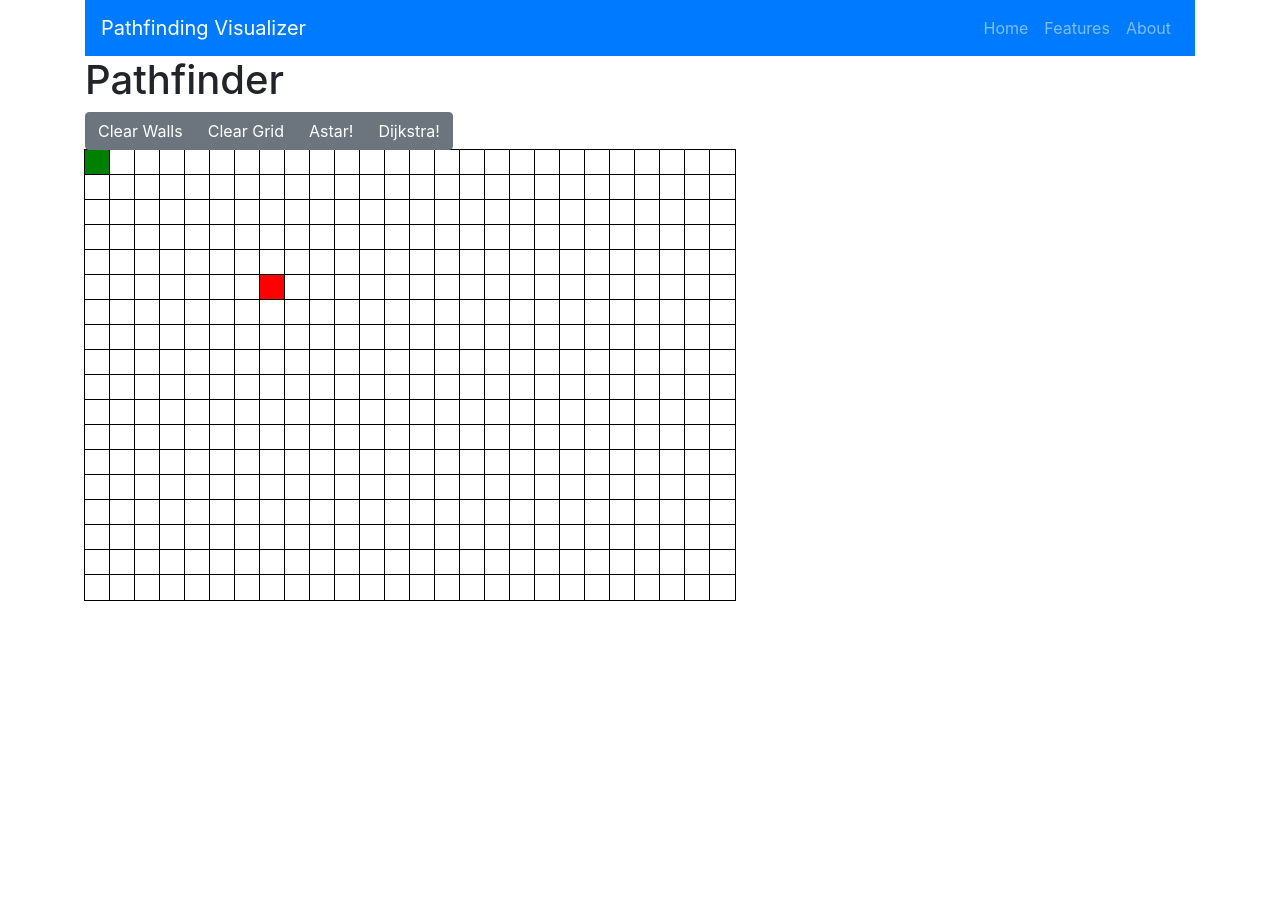
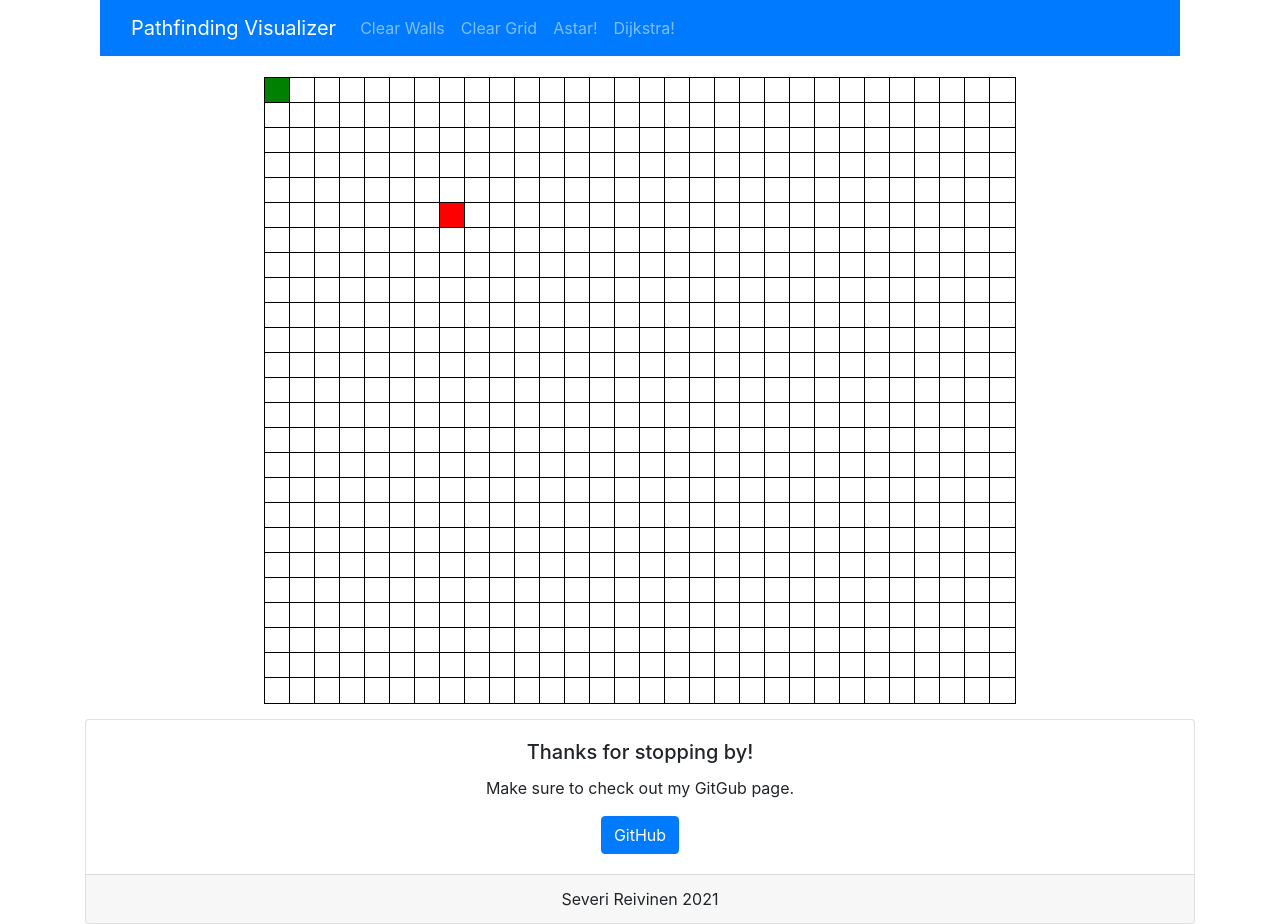
Before and after one commit to severireivinen/Pathfinding-Visualizer, a React (Create React App) app: page / in a window 1280 px wide. Before the commit the page ends 800 px from the top, so only its background shows below. Built offline with nearby package versions, Linux system fonts and the light colour scheme.

Commit message:
CSS optimization

```diff
--- a/src/App.js
+++ b/src/App.js
@@ -1,13 +1,14 @@
 import React from 'react'
+import Footer from './components/Footer'
 import Grid from './components/Grid'
-import Header from './components/Header'
+import './styles/App.css'
 
 const App = () => {
 
   return (
     <div className='container'>
-      <Header />
       <Grid />
+      <Footer />
     </div>
   )
 }
--- /dev/null
+++ b/src/components/Footer.js
@@ -0,0 +1,26 @@
+import React from 'react'
+import { Button, Card } from 'react-bootstrap'
+
+const Footer = () => {
+    const goTohub = () => {
+        window.open('https://github.com/severireivinen', '_blank').focus()
+    }
+
+    return (
+        <Card>
+            <Card.Body>
+                <Card.Title>Thanks for stopping by!</Card.Title>
+                <Card.Text>
+                    Make sure to check out my GitGub page.
+                </Card.Text>
+                <Button onClick={goTohub} variant='primary'>GitHub</Button>
+            </Card.Body>
+            <Card.Footer>
+                Severi Reivinen 2021
+            </Card.Footer>
+
+        </Card>
+    )
+}
+
+export default Footer
--- a/src/components/Grid.js
+++ b/src/components/Grid.js
@@ -4,11 +4,11 @@ import Node from './Node'
 import { dijkstra } from '../services/dijkstra'
 import { astar } from '../services/astar'
 import '../styles/Grid.css'
-import { Table } from 'react-bootstrap'
+import { Container, Table } from 'react-bootstrap'
 
 
-const ROW_COUNT = 18
-const COL_COUNT = 26
+const ROW_COUNT = 25
+const COL_COUNT = 30
 
 const Grid = () => {
     const [grid, setGrid] = useState([])
@@ -37,6 +37,8 @@ const Grid = () => {
         }
         setGrid(initialGrid)
     }, []) //eslint-disable-line
+
+    console.log(grid)
 
     const createNode = (row, col) => {
         return {
@@ -271,16 +273,15 @@ const Grid = () => {
 
 
     return (
-        <div>
-            <div>
+        <Container className='grid'>
+
             <GridSettings
                 clearWalls={clearWalls}
                 visualizeDijkstra={() => visualize('Dijkstra')}
                 visualizeAstar={() => visualize('Astar')}
                 clearGrid={() => clearGrid()}
             />
-            </div>
-            <Table className='grid-container'>
+            <Table responsive className='grid-container'>
                 <tbody className='grid'>
                     {grid.map((row, rowIndex) => {
                         return (
@@ -307,7 +308,7 @@ const Grid = () => {
                     })}
                 </tbody>
             </Table>
-        </div>
+        </Container>
     )
 }
 
--- a/src/components/GridSettings.js
+++ b/src/components/GridSettings.js
@@ -1,21 +1,21 @@
 import React from 'react'
-import { Button, ButtonGroup } from 'react-bootstrap'
+import { Container, Nav, Navbar } from 'react-bootstrap'
 
-const GridSettings = ({ clearWalls, clearGrid, visualizeAstar, visualizeDijkstra }) => {
-    return (
-        <div>
-            <h1>Pathfinder</h1>
-            <div>
-                <ButtonGroup aria-label="Settings for grid">
-                    <Button onClick={clearWalls} variant='secondary'>Clear Walls</Button>
-                    <Button onClick={clearGrid} variant='secondary'>Clear Grid</Button>
-                    <Button onClick={visualizeAstar} variant='secondary'>Astar!</Button>
-                    <Button onClick={visualizeDijkstra} variant='secondary'>Dijkstra!</Button>
-                </ButtonGroup>
-            </div>
-        </div>
-
-    )
-}
+const GridSettings = ({ clearWalls, clearGrid, visualizeAstar, visualizeDijkstra }) => (
+    <Navbar bg='primary' variant='dark' expand='lg' sticky='top'>
+        <Container>
+            <Navbar.Brand>Pathfinding Visualizer</Navbar.Brand>
+            <Navbar.Toggle aria-controls='basic-navbar-nav' />
+            <Navbar.Collapse id='basic-navbar-nav'>
+                <Nav className='me-auto'>
+                    <Nav.Link onClick={clearWalls}>Clear Walls</Nav.Link>
+                    <Nav.Link onClick={clearGrid}>Clear Grid</Nav.Link>
+                    <Nav.Link onClick={visualizeAstar}>Astar!</Nav.Link>
+                    <Nav.Link onClick={visualizeDijkstra}>Dijkstra!</Nav.Link>
+                </Nav>
+            </Navbar.Collapse>
+        </Container>
+    </Navbar>
+)
 
 export default GridSettings
--- a/src/components/Header.js
+++ /dev/null
@@ -1,17 +0,0 @@
-import React from 'react'
-import { Container, Nav, Navbar } from 'react-bootstrap'
-
-const Header = () => (
-    <Navbar bg="primary" variant="dark">
-        <Container>
-            <Navbar.Brand href="#home">Pathfinding Visualizer</Navbar.Brand>
-            <Nav className="me-auto">
-                <Nav.Link href="#home">Home</Nav.Link>
-                <Nav.Link href="#features">Features</Nav.Link>
-                <Nav.Link href="#pricing">About</Nav.Link>
-            </Nav>
-        </Container>
-    </Navbar>
-)
-
-export default Header
--- /dev/null
+++ b/src/styles/App.css
@@ -0,0 +1,3 @@
+.container {
+    text-align: center;
+}
--- a/src/styles/Grid.css
+++ b/src/styles/Grid.css
@@ -2,3 +2,11 @@
 .table>tbody>tr>th {
   border-top: none;
 }
+
+.grid-container {
+  margin-top: 2%;
+}
+
+.grid {
+  white-space: pre;
+}
--- a/src/styles/Node.css
+++ b/src/styles/Node.css
@@ -38,17 +38,17 @@
 
   75% {
     transform: scale(1.2);
-    background-color: rgba(34, 17, 217, 0.75);
+    background-color: rgba(0, 255, 64, 0.75);
   }
 
   100% {
     transform: scale(1);
-    background-color: rgba(0, 218, 69, 0.75);
+    background-color: rgba(2, 127, 250, 255);
   }
 }
 
 .node-wall {
-  background-color: rgb(71, 80, 83);
+  background-color: rgb(83, 77, 77);
 }
 
 .node-shortest-path {
@@ -70,11 +70,11 @@
 
   50% {
     transform: scale(1.2);
-    background-color: rgb(255, 254, 106);
+    background-color: rgb(248, 248, 50);
   }
 
   100% {
     transform: scale(1);
-    background-color: rgb(255, 254, 106);
+    background-color: rgb(255, 255, 0);
   }
 }
```
Lines whose indentation alone changed are shown as unchanged.
